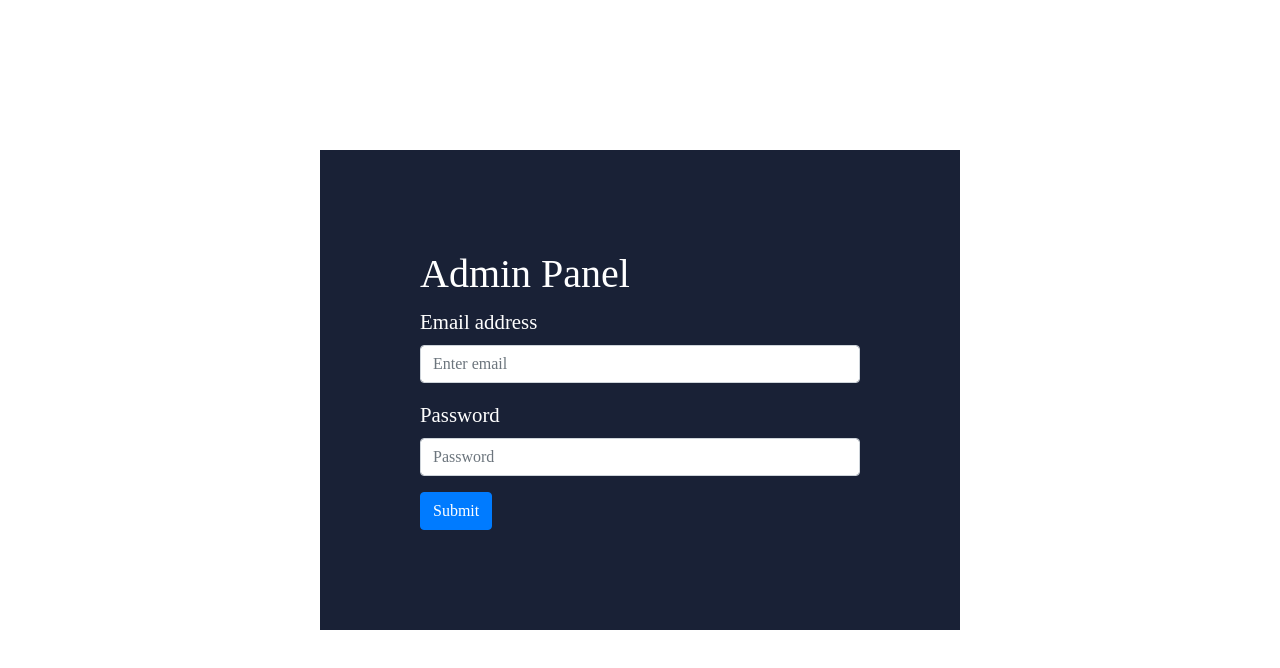
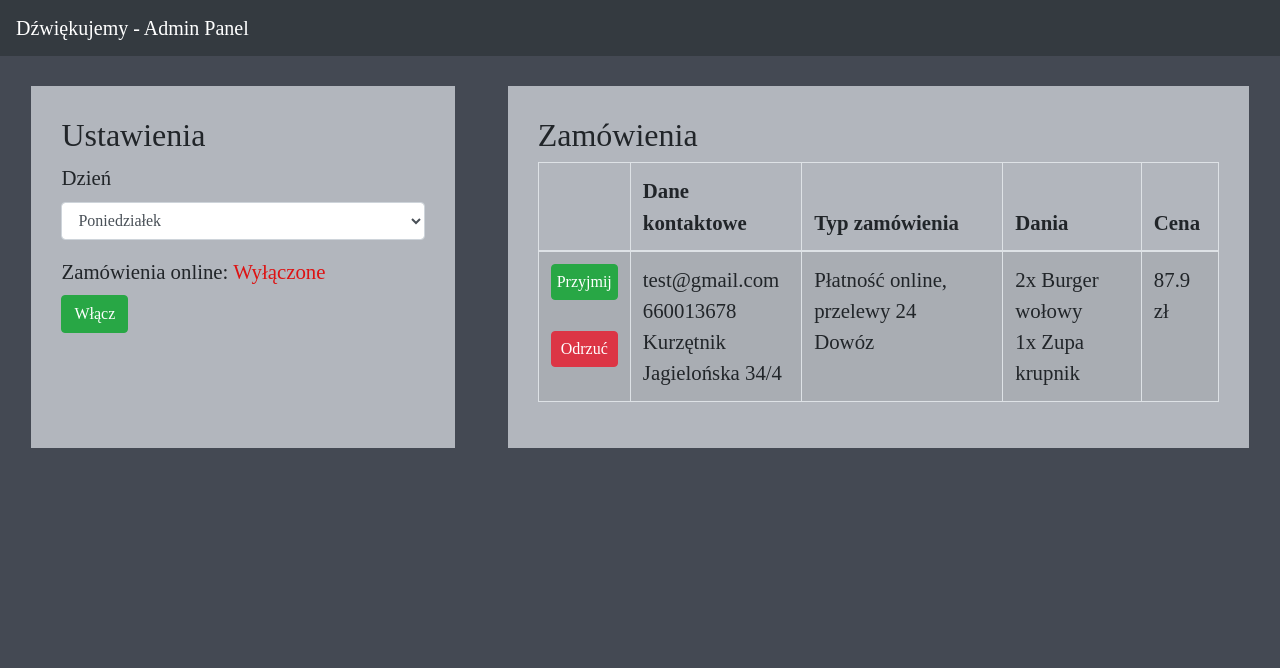
Before and after one commit to BlowofDeath/Dzwiekujemy, a React (Create React App) app in the folder System/frontend/: page /admin in a window 1280 px wide. Before the commit this address led to /admin/login. Shown: the top 668 px of the page. Built offline with nearby package versions, Linux system fonts and the light colour scheme; sample sign-in values are in the browser's storage; a web font is replaced by a local one.

Commit message:
Prace nad admin panelem

```diff
--- a/System/frontend/src/components/AdminPanel/AdminPanel.jsx
+++ b/System/frontend/src/components/AdminPanel/AdminPanel.jsx
@@ -6,22 +6,24 @@ import { Switch, Route, Redirect } from "react-router-dom";
 
 import NavbarComponent from "./NavbarComponent";
 import LoginComponent from "./LoginComponent";
+import ControlComponent from "./ControlComponent";
 import "./style.css";
 
 const AdminPanel = (props) => {
   const isAuthenticated = () => {
-    const isAuth = window.localStorage.getItem("admin");
+    const isAuth = window.sessionStorage.getItem("admin");
     return isAuth;
   };
   return (
     <Container fluid id="AdminPanel">
+      <NavbarComponent />
       <Switch>
         <Route
           exact
           path="/admin"
           render={() =>
             isAuthenticated() ? (
-              <NavbarComponent />
+              <ControlComponent />
             ) : (
               <Redirect to="admin/login" />
             )
--- /dev/null
+++ b/System/frontend/src/components/AdminPanel/ControlComponent/OrdersComponent/index.jsx
@@ -0,0 +1,68 @@
+import React from "react";
+import "./style.css";
+
+import { Container, Row, Col, Form, Button, Table } from "react-bootstrap";
+import orders from "./orders.json";
+
+const OrdersComponent = (props) => {
+  const generateOrderList = () => {
+    return orders.map((order, index) => {
+      return <div></div>;
+    });
+  };
+  const acceptOrder = (order) => {
+    window.confirm("Czy na pewno chcesz przyjąć zamówienie?");
+    console.log("Zaakceptowane");
+  };
+
+  const discardOrder = (order) => {
+    if (window.confirm("Czy na pewno chcesz odrzucić zamówienie?"))
+      window.prompt(
+        "Podaj powód odrzucenia zamówienia, który zostanie przekazany klientowi."
+      );
+    console.log("Odrzucono zamówienie");
+  };
+  return (
+    <Col lg={7}>
+      <h2>Zamówienia</h2>
+      <Table striped bordered hover>
+        <thead>
+          <tr>
+            <th></th>
+            <th>Dane kontaktowe</th>
+            <th>Typ zamówienia</th>
+            <th>Dania</th>
+            <th>Cena</th>
+          </tr>
+        </thead>
+        <tbody>
+          <tr>
+            <td className="order-control">
+              <Button block variant="success" onClick={() => acceptOrder(1)}>
+                Przyjmij
+              </Button>
+              <br />
+              <Button block variant="danger" onClick={() => discardOrder(1)}>
+                Odrzuć
+              </Button>
+            </td>
+            <td>
+              test@gmail.com <br /> 660013678 <br /> Kurzętnik <br />{" "}
+              Jagielońska 34/4
+            </td>
+            <td>
+              Płatność online, przelewy 24 <br />
+              Dowóz
+            </td>
+            <td>
+              2x Burger wołowy <br /> 1x Zupa krupnik
+            </td>
+            <td>87.9 zł</td>
+          </tr>
+        </tbody>
+      </Table>
+    </Col>
+  );
+};
+
+export default OrdersComponent;
--- /dev/null
+++ b/System/frontend/src/components/AdminPanel/ControlComponent/OrdersComponent/orders.json
@@ -0,0 +1,20 @@
+[
+  {
+    "id": 1,
+    "dish": "Schabowy z ziemniakami",
+    "description": "dodatki i surówki",
+    "price": 18,
+    "dayOfWeek": 1,
+    "category": "Dania główne",
+    "quanity": 2
+  },
+  {
+    "id": 2,
+    "dish": "Burger wołowy",
+    "description": "z dodatkami",
+    "price": 19,
+    "dayOfWeek": 1,
+    "category": "Dania główne",
+    "quanity": 1
+  }
+]
--- /dev/null
+++ b/System/frontend/src/components/AdminPanel/ControlComponent/OrdersComponent/style.css
@@ -0,0 +1,3 @@
+td.order-control > button {
+  padding: 5px;
+}
--- /dev/null
+++ b/System/frontend/src/components/AdminPanel/ControlComponent/SettingsComponent/index.jsx
@@ -0,0 +1,45 @@
+import React, { useState } from "react";
+import "./style.css";
+import { Form, Col, Button } from "react-bootstrap";
+
+const SettingsComponent = (props) => {
+  const [orderStatus, setOrderStatus] = useState(false);
+  return (
+    <Col lg={4}>
+      <h2>Ustawienia</h2>
+      <Form>
+        <Form.Group controlId="Control.day">
+          <Form.Label>Dzień</Form.Label>
+          <Form.Control as="select">
+            <option>Poniedziałek</option>
+            <option>Wtorek</option>
+            <option>Środa</option>
+            <option>Czwartek</option>
+            <option>Piątek</option>
+            <option>Sobota</option>
+            <option>Niedziela</option>
+          </Form.Control>
+        </Form.Group>
+        <Form.Group controlId="Control.orderStatus">
+          <Form.Label>
+            Zamówienia online:{" "}
+            <span
+              className={orderStatus ? "order-status-on" : "order-status-off"}
+            >
+              {orderStatus ? "Włączone" : "Wyłączone"}
+            </span>
+          </Form.Label>
+          <br />
+          <Button
+            variant={!orderStatus ? "success" : "danger"}
+            onClick={() => setOrderStatus(!orderStatus)}
+          >
+            {!orderStatus ? "Włącz" : "Wyłącz"}
+          </Button>
+        </Form.Group>
+      </Form>
+    </Col>
+  );
+};
+
+export default SettingsComponent;
--- /dev/null
+++ b/System/frontend/src/components/AdminPanel/ControlComponent/SettingsComponent/style.css
@@ -0,0 +1,7 @@
+span.order-status-on {
+  color: green;
+}
+
+span.order-status-off {
+  color: rgb(221, 19, 19);
+}
--- /dev/null
+++ b/System/frontend/src/components/AdminPanel/ControlComponent/index.jsx
@@ -0,0 +1,20 @@
+import React, { useState } from "react";
+import "./style.css";
+
+import { Container, Row, Col, Form, Button } from "react-bootstrap";
+
+import SettingsComponent from "./SettingsComponent";
+import OrdersComponent from "./OrdersComponent";
+
+const ControlComponent = () => {
+  return (
+    <Container fluid className="control">
+      <Row className="d-flex justify-content-around">
+        <SettingsComponent />
+        <OrdersComponent />
+      </Row>
+    </Container>
+  );
+};
+
+export default ControlComponent;
--- /dev/null
+++ b/System/frontend/src/components/AdminPanel/ControlComponent/style.css
@@ -0,0 +1,13 @@
+div.control {
+  padding: 20px;
+}
+
+div.control > div > div {
+  background-color: rgb(178, 182, 189);
+  padding: 30px;
+  margin-top: 10px;
+}
+
+body {
+  background-color: rgb(68, 73, 83);
+}
--- a/System/frontend/src/components/AdminPanel/LoginComponent/index.jsx
+++ b/System/frontend/src/components/AdminPanel/LoginComponent/index.jsx
@@ -7,7 +7,7 @@ const LoginComponent = (props) => {
   const history = useHistory();
   const handleLogin = () => {
     //Succesfull login
-    window.localStorage.setItem("admin", JSON.stringify("jakishash"));
+    window.sessionStorage.setItem("admin", JSON.stringify("jakishash"));
     history.push("/admin");
   };
 
--- a/System/frontend/src/components/AdminPanel/style.css
+++ b/System/frontend/src/components/AdminPanel/style.css
@@ -1,3 +1,12 @@
+body {
+  padding-right: 0px !important;
+  /*For proper work of modals*/
+}
+
 #AdminPanel {
   padding: 0;
 }
+
+#AdminPanel > div > div {
+  padding: 0;
+}
```
